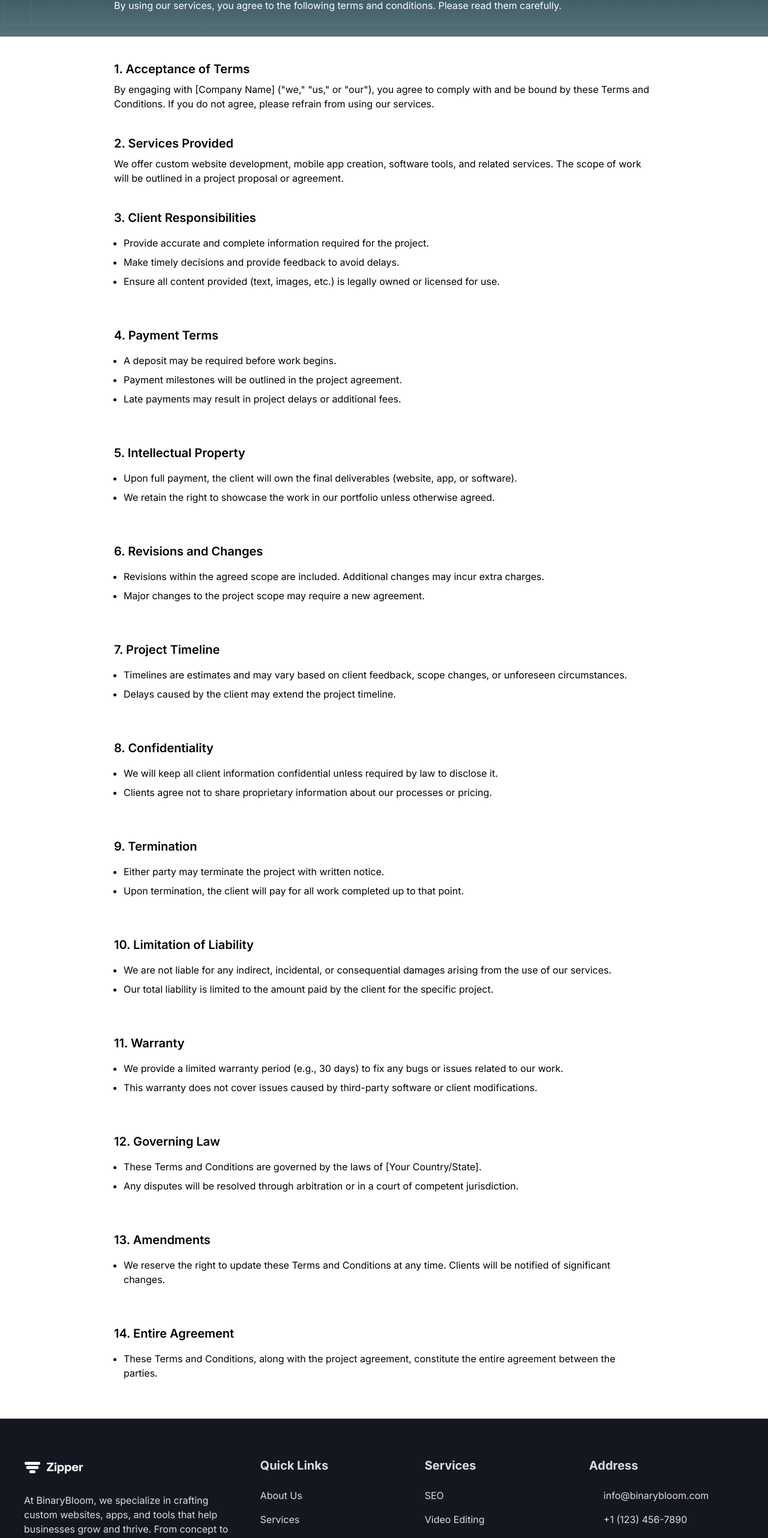
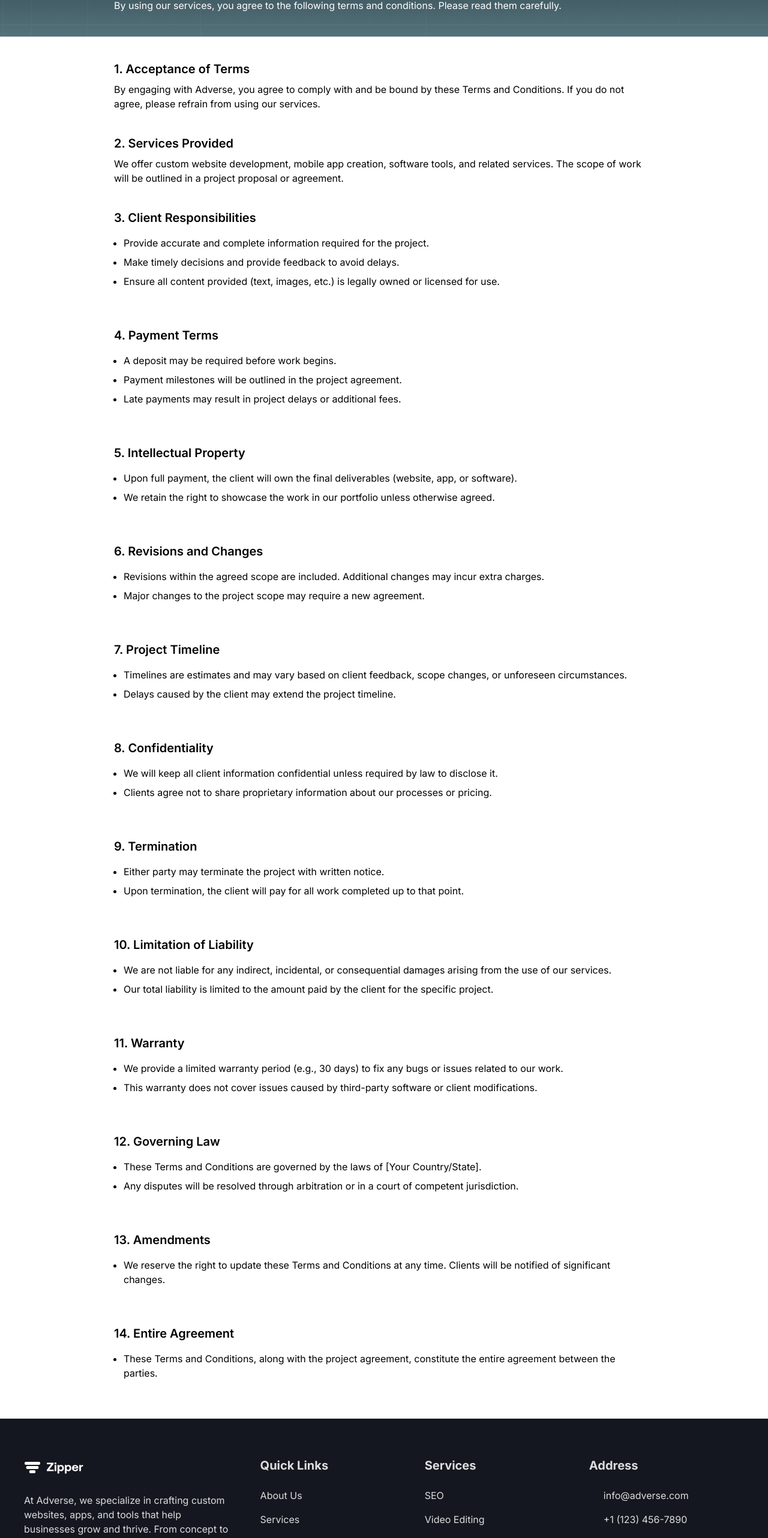
Before and after one commit to remesoft/company, a React (Vite) app: page /terms-and-conditions in a window 1280 px wide. Shown: the part 215-2779 px from the top of the page at 60% size. Built offline with nearby package versions, Linux system fonts and the light colour scheme; some icons are missing.

Commit message:
slight update in content

```diff
--- a/src/components/About.jsx
+++ b/src/components/About.jsx
@@ -9,10 +9,10 @@ export default function About() {
         <div className="section-margin flex flex-col md:flex-row">
           <div className="w-full p-4 md:w-[50%]">
             <h2 className="mb-4 text-4xl font-semibold">
-              About [Company Name]
+              About Adverse
             </h2>
             <p className="leading-8">
-              At [Company Name], we specialize in providing high-quality IT
+              At Adverse, we specialize in providing high-quality IT
               services, including website development, graphic design, SEO,
               content writing, and video editing. Our goal is to help businesses
               grow by combining creativity with the latest technology to deliver
--- a/src/components/Footer.jsx
+++ b/src/components/Footer.jsx
@@ -19,7 +19,7 @@ export default function Footer() {
             <img src={logo} alt="company logo" />
           </Link>
           <p className="mt-4">
-            At BinaryBloom, we specialize in crafting custom websites, apps, and
+            At Adverse, we specialize in crafting custom websites, apps, and
             tools that help businesses grow and thrive. From concept to code, we
             bring your vision to life with innovative solutions tailored to your
             needs.
@@ -133,7 +133,7 @@ export default function Footer() {
             <ul className="mt-6 flex flex-col gap-4">
               <li>
                 <Link to="#" className="flex gap-2 hover:underline">
-                  <Mail01Icon /> info@binarybloom.com
+                  <Mail01Icon /> info@adverse.com
                 </Link>
               </li>
               <li>
--- a/src/pages/PrivacyPolicy.jsx
+++ b/src/pages/PrivacyPolicy.jsx
@@ -6,7 +6,7 @@ export default function PrivacyPolicy() {
     <>
       <PageIntro
         title="Privacy Policy"
-        description="At [Company Name], we are committed to protecting your privacy and ensuring the security of your personal information. This Privacy Policy explains how we collect, use, and safeguard your data when you visit our website or use our services."
+        description="At Adverse, we are committed to protecting your privacy and ensuring the security of your personal information. This Privacy Policy explains how we collect, use, and safeguard your data when you visit our website or use our services."
       />
       <section>
         <div className="mx-auto flex max-w-[900px] flex-col gap-10 px-4 py-10 lg:px-0">
--- a/src/pages/TermsConditions.jsx
+++ b/src/pages/TermsConditions.jsx
@@ -13,7 +13,7 @@ export default function TermsConditions() {
           <div>
             <h2 className="text-xl font-semibold">1. Acceptance of Terms</h2>
             <p className="mt-2">
-              By engaging with [Company Name] ("we," "us," or "our"), you
+              By engaging with Adverse, you
               agree to comply with and be bound by these Terms and Conditions.
               If you do not agree, please refrain from using our services.
             </p>
```
